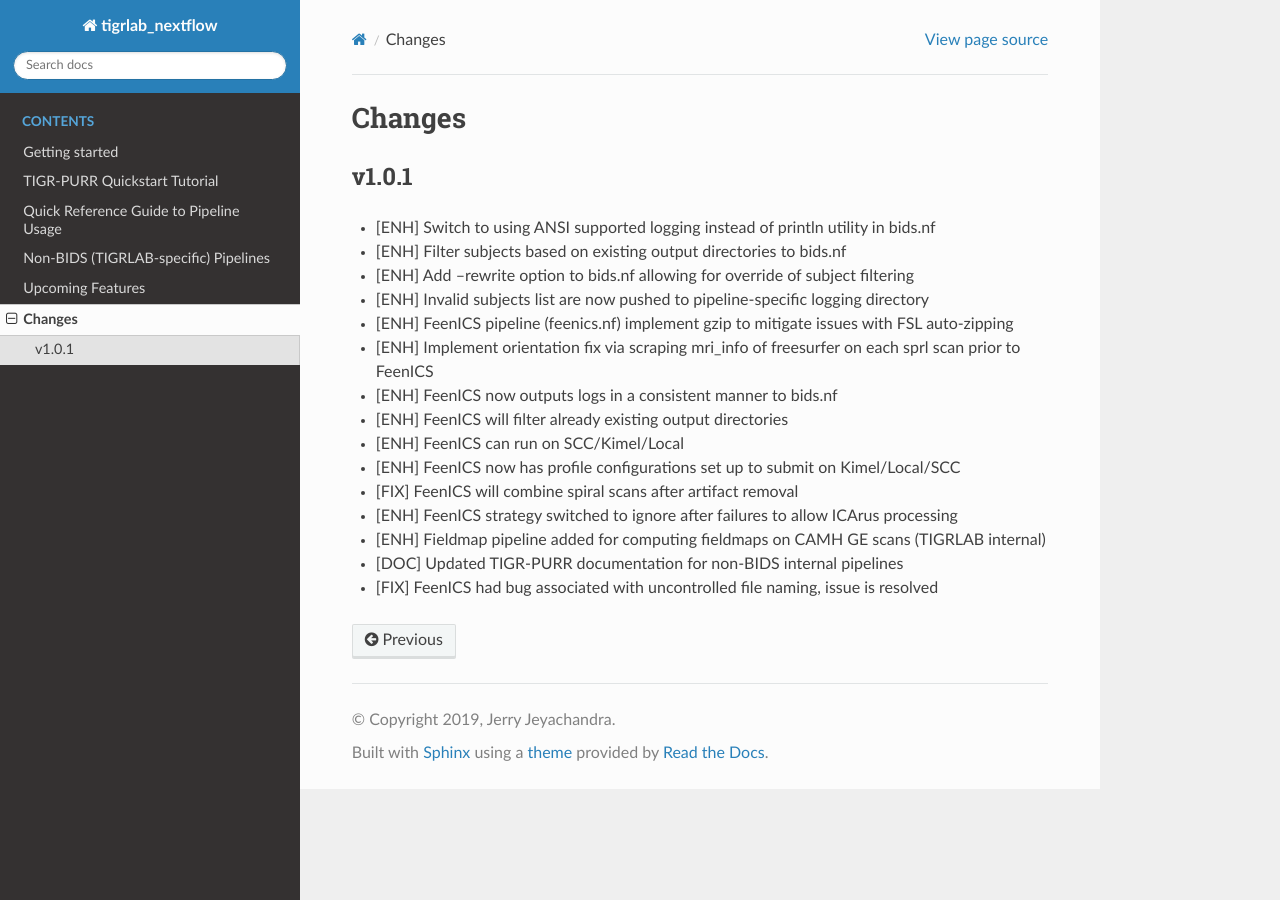
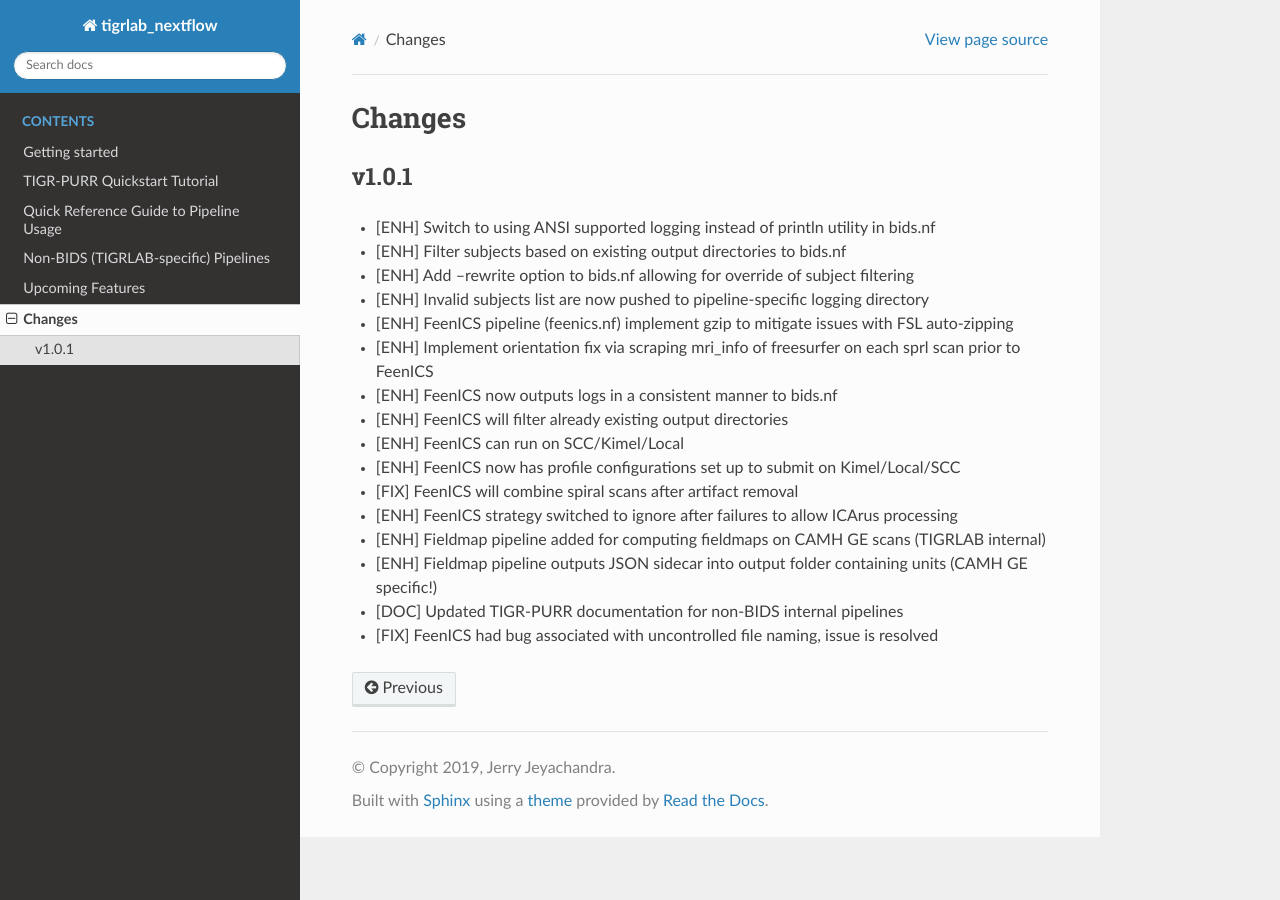
Before and after one commit to kimjetwav/TIGR_PURR, a Sphinx documentation site: the page built from docs/source/changelog.rst, in a window 1280 px wide. Built offline with Sphinx 7.4.7 and the Read the Docs theme 2.0.0, drawn with Linux system fonts in a browser that asks for light colours.

Commit message:
update docs

```diff
--- a/docs/source/changelog.rst
+++ b/docs/source/changelog.rst
@@ -20,5 +20,6 @@ v1.0.1
 - [FIX] FeenICS will combine spiral scans after artifact removal
 - [ENH] FeenICS strategy switched to ignore after failures to allow ICArus processing
 - [ENH] Fieldmap pipeline added for computing fieldmaps on CAMH GE scans (TIGRLAB internal)
+- [ENH] Fieldmap pipeline outputs JSON sidecar into output folder containing units (CAMH GE specific!)
 - [DOC] Updated TIGR-PURR documentation for non-BIDS internal pipelines
 - [FIX] FeenICS had bug associated with uncontrolled file naming, issue is resolved
```
